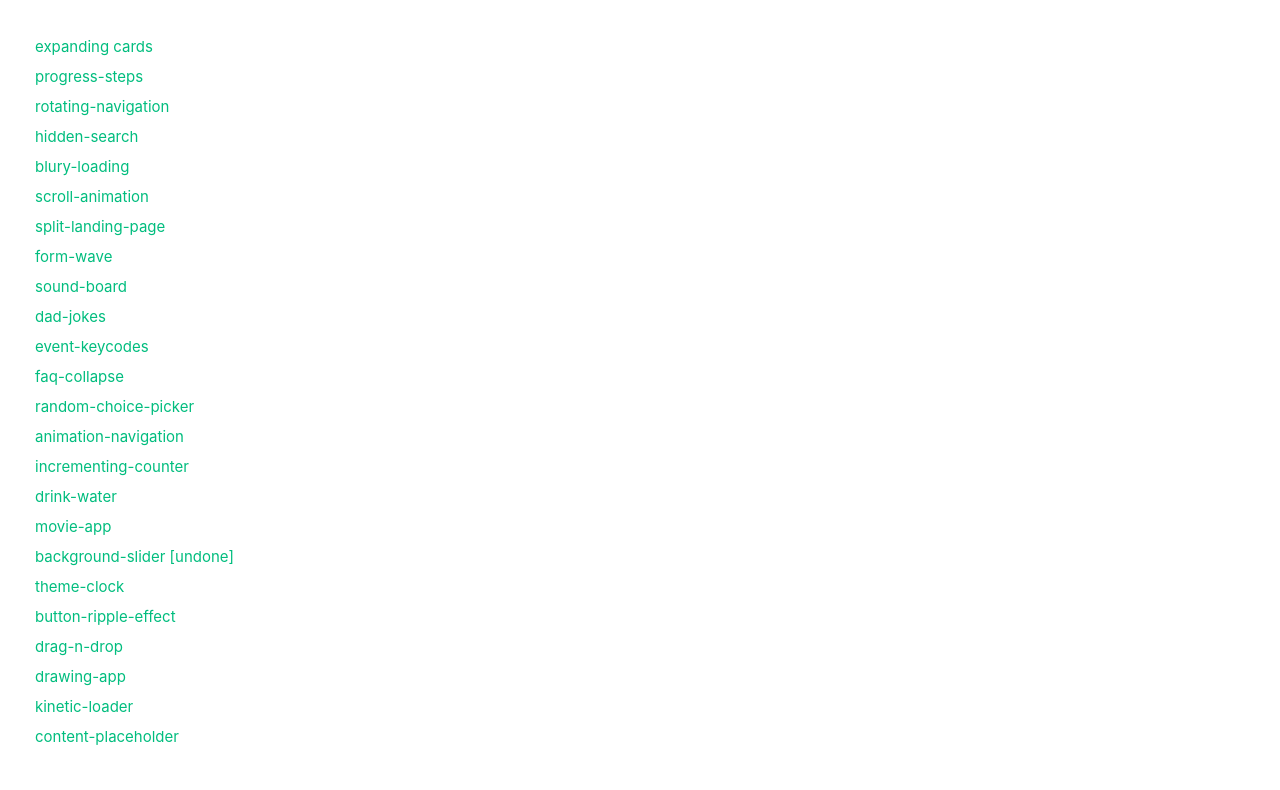
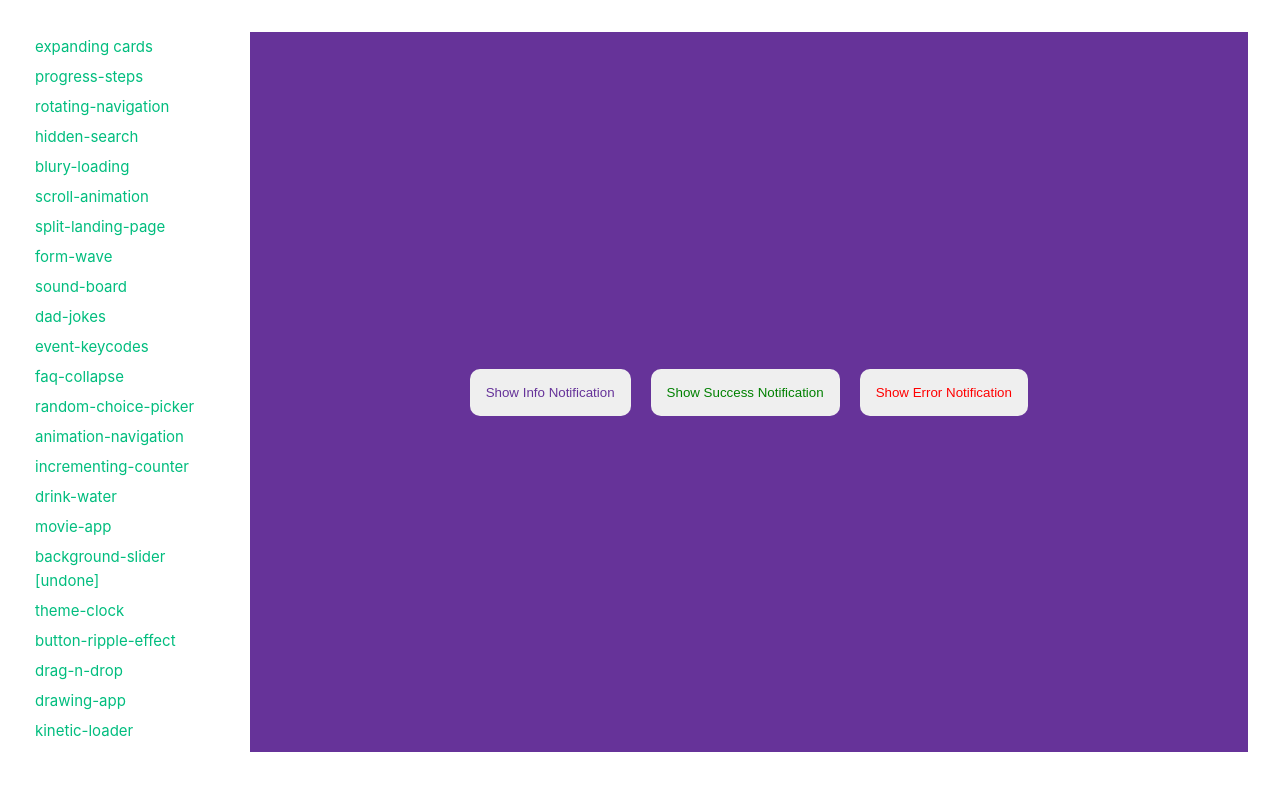
Before and after one commit to ZhongXiangXiang/vue-50projects, a Vue app: page /show-notification in a window 1280 px wide. Shown: the top 790 px of the page. Built offline with nearby package versions, Linux system fonts and the light colour scheme.

Commit message:
toastNotification, mousedown代替click先于blur触发

```diff
--- a/src/App.vue
+++ b/src/App.vue
@@ -30,6 +30,7 @@ import { RouterLink, RouterView } from 'vue-router'
       <RouterLink to="/kinetic-loader">kinetic-loader</RouterLink>
       <RouterLink to="/content-placeholder">content-placeholder</RouterLink>
       <RouterLink to="/sticky-navbar">sticky-navbar</RouterLink>
+      <RouterLink to="/show-notification">show-notification</RouterLink>
     </div>
 
     <RouterView class="content-wrapper" />
--- a/src/router/index.ts
+++ b/src/router/index.ts
@@ -7,6 +7,11 @@ const router = createRouter({
       path: '/',
       name: 'home',
       redirect: '/expanding-cards'
+    },
+    {
+      path: '/test',
+      name: 'test',
+      component: () => import('@/views/test/index.vue')
     },
     // {
     //   path: '/about',
@@ -141,6 +146,11 @@ const router = createRouter({
       path: '/sticky-navbar',
       name: 'sticky-navbar',
       component: () => import('@/views/day25StickyNavbar/index.vue')
+    },
+    {
+      path: '/show-notification',
+      name: 'show-notification',
+      component: () => import('@/views/day27ToastNotification/index.vue')
     }
   ]
 })
--- a/src/views/day04HiddenSearchWidget/index.vue
+++ b/src/views/day04HiddenSearchWidget/index.vue
@@ -4,6 +4,10 @@
       <input ref="inputRef" type="text" placeholder="Search..." />
       <button @click="handleSearch">search</button>
     </div>
+    <input type="text" v-model="value1" @blur="handleBlur" />
+    <button @click="handleClick" @mousedown="handleMousedown" @mouseup="handleMouseup">
+      click
+    </button>
   </div>
 </template>
 
@@ -18,6 +22,28 @@ function handleSearch() {
   // }
   ;(inputRef.value as HTMLDivElement).focus()
   isActive.value = !isActive.value
+}
+
+const value1 = ref('')
+function handleBlur() {
+  console.log('blur..', value1.value)
+}
+
+function handleClick(e) {
+  console.log('click..', e)
+  e.preventDefault()
+}
+
+/**
+ * mousedown事件 > blur > mouseup > click
+ */
+function handleMousedown(e) {
+  console.log('mousedown..')
+  e.preventDefault() // 会阻止blur事件
+}
+
+function handleMouseup() {
+  console.log('mouseup..')
 }
 </script>
 
@@ -38,7 +64,7 @@ function handleSearch() {
         padding: 0 10px;
       }
     }
-  }
+
     input {
       border: none;
       outline: none;
@@ -47,6 +73,8 @@ function handleSearch() {
       transition: width 0.3s linear;
       font-size: 20px;
     }
+  }
+
   button {
     border: none;
     background: #fff;
--- /dev/null
+++ b/src/views/day27ToastNotification/index.vue
@@ -0,0 +1,107 @@
+<template>
+  <div class="bg">
+    <div id="toasts"></div>
+    <div class="btns">
+      <button class="btn info" @click="createNotification(null, NOTIFICATION_TYPE.INFO)">
+        Show Info Notification
+      </button>
+      <button class="btn success" @click="createNotification(null, NOTIFICATION_TYPE.SUCCESS)">
+        Show Success Notification
+      </button>
+      <button class="btn error" @click="createNotification(null, NOTIFICATION_TYPE.ERROR)">
+        Show Error Notification
+      </button>
+    </div>
+  </div>
+</template>
+
+<script setup lang="ts">
+const NOTIFICATION_TYPE = {
+  INFO: 'info',
+  SUCCESS: 'success',
+  ERROR: 'error'
+}
+const messages = ['Message One', 'Message Two', 'Message Three', 'Message Four']
+
+function createNotification(message: any, type: string) {
+  const toasts = document.getElementById('toasts')
+  const notif = document.createElement('div')
+  notif.classList.add('toast')
+  notif.classList.add(type)
+
+  notif.textContent = message || getRandomMessage()
+
+  toasts?.appendChild(notif)
+
+  setTimeout(() => {
+    notif.remove()
+  }, 3000)
+}
+
+function getRandomMessage() {
+  return messages[Math.floor(Math.random() * messages.length)]
+}
+</script>
+
+<style lang="less" scoped>
+@info-color: rebeccapurple;
+@success-color: green;
+@error-color: red;
+
+.bg {
+  display: flex;
+  align-items: center;
+  justify-content: center;
+  background: @info-color;
+  position: relative;
+  .btns {
+    display: flex;
+  }
+  .btn {
+    padding: 1rem;
+    margin: 0 10px;
+    border-radius: 10px;
+    border: none;
+    cursor: pointer;
+    transition: all 0.3s;
+    &:active {
+      transform: scale(0.98);
+    }
+    &.info {
+      color: @info-color;
+    }
+    &.success {
+      color: @success-color;
+    }
+    &.error {
+      color: @error-color;
+    }
+  }
+
+  #toasts {
+    position: absolute;
+    bottom: 1rem;
+    right: 1rem;
+    display: flex;
+    flex-direction: column;
+    align-items: flex-end;
+    // style加了scoped，会给每一个标签加一个唯一attribute，如data-v-5954c100
+    // 后面手动插入的元素，不会带该attribute，要使样式生效，需要使用深度作用选择器deep
+    :deep(.toast) {
+      background-color: #fff;
+      border-radius: 5px;
+      padding: 1rem 2rem;
+      margin: 0.5rem;
+      &.info {
+        color: @info-color;
+      }
+      &.success {
+        color: @success-color;
+      }
+      &.error {
+        color: @error-color;
+      }
+    }
+  }
+}
+</style>
```
Lines whose indentation alone changed are shown as unchanged.
